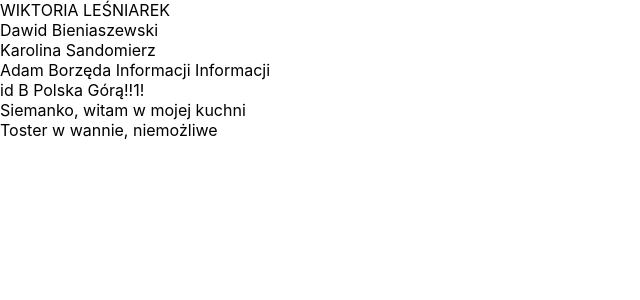
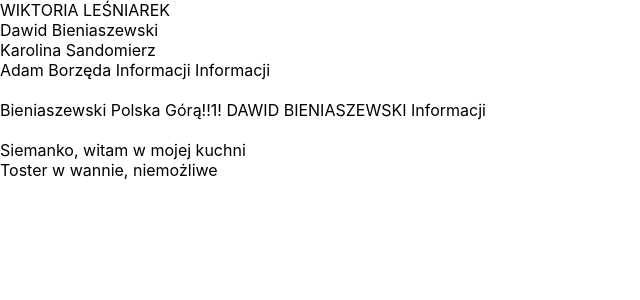
Before and after one commit to TimeRul3r/tosterwwannie, a React (Create React App) app: page / in a window 1280 px wide. Shown: the top 300 px of the page, without its empty margins (0-640 px from the left). Built offline with nearby package versions, Linux system fonts and the light colour scheme.

Commit message:
Nowe_funkcje

```diff
--- a/src/App.js
+++ b/src/App.js
@@ -16,14 +16,17 @@ const updateAdam = (name) => {
   return text;
 }
   const updateName2 = (nametwo) => {
-    const noweimie = nametwo.slice(3,7) + " Polska Górą!!1!";
+    const noweimie = nametwo.slice(6,20) + " Polska Górą!!1!";
 
     return noweimie
 }
+const updatespace = () =>{ const spc = " "; return spc }
+
 function App() {
   const nameOne = "Wiktoria Leśniarek"
   const imie = "Adam Borzęda Architektura Informacji"
   const nametwo = "Dawid Bieniaszewski"
+  const nameinf = "Architektura"
   return (
     <div>
       <div>
@@ -34,9 +37,17 @@ function App() {
       <div>
         {updateAdam(imie)}
       </div>
-      <div>
+      <div id="Bieniaszewski">
+        <br/>
         {updateName2(nametwo)}
+        {updatespace(nametwo)}
+        {updateTimeRul3r(nametwo)}
+        {updatespace(nametwo)}
+        {updateAdam(nameinf)}
+        <br/> <br/>
+
       </div>
+
       <div>Siemanko, witam w mojej kuchni</div>
       <div>Toster w wannie, niemożliwe</div>
     </div>
```
